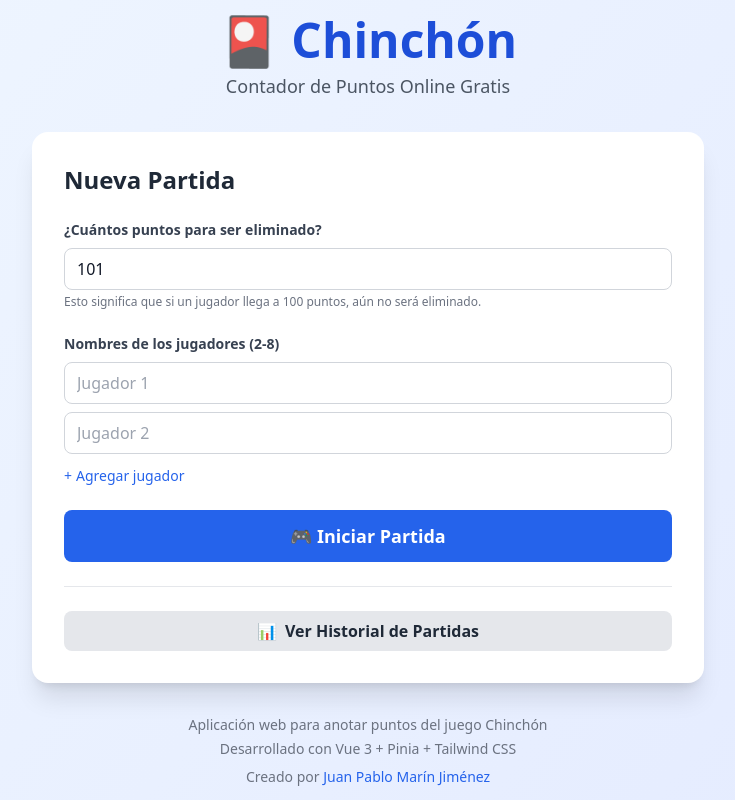
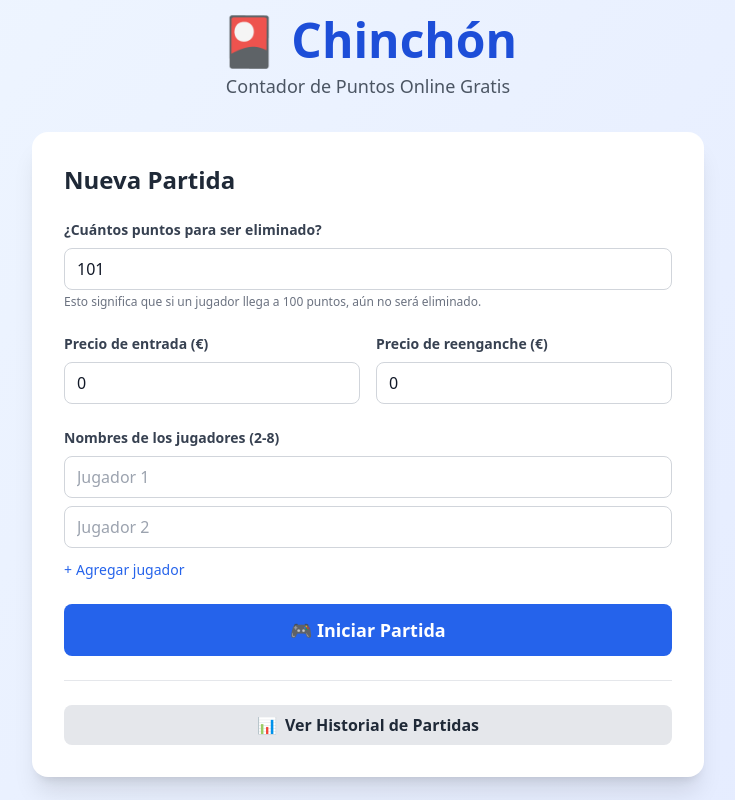
Before and after one commit to jpmarinjimenez/chinchon, a Vue app: page / in a window 1280 px wide. Shown: the top 800 px of the page, without its empty margins (272-1007 px from the left). Built offline with nearby package versions, Linux system fonts and the light colour scheme.

Commit message:
feat: implement pot system with entry/rebuy fees, UI display, and audio feedback

```diff
--- a/src/components/HeaderBar.vue
+++ b/src/components/HeaderBar.vue
@@ -9,6 +9,9 @@
           </h1>
           <p class="text-blue-100 text-sm mt-1">
             Ronda {{ rondaActual }} · Límite: {{ limite }} puntos
+            <span v-if="boteAcumulado > 0" class="ml-2 font-bold text-yellow-300">
+              · Bote: {{ boteAcumulado }}€
+            </span>
           </p>
         </div>
 
@@ -67,6 +70,10 @@ export default {
       type: Number,
       required: true
     },
+    boteAcumulado: {
+      type: Number,
+      default: 0
+    },
     puedeAnadirJugador: {
       type: Boolean,
       default: false
--- a/src/components/NewGameForm.vue
+++ b/src/components/NewGameForm.vue
@@ -24,6 +24,36 @@
                 <p v-else class="text-xs text-gray-500 mt-1">
                     Esto significa que si un jugador llega a {{ limite - 1 }} puntos, aún no será eliminado.
                 </p>
+            </div>
+
+            <!-- Precios de Entrada y Reenganche -->
+            <div class="grid grid-cols-1 md:grid-cols-2 gap-4 mb-6">
+                <div>
+                    <label for="precioEntrada" class="block text-sm font-semibold text-gray-700 mb-2">
+                        Precio de entrada (€)
+                    </label>
+                    <input
+                        id="precioEntrada"
+                        v-model.number="precioEntrada"
+                        type="number"
+                        min="0"
+                        step="0.5"
+                        class="input-field"
+                    />
+                </div>
+                <div>
+                    <label for="precioReenganche" class="block text-sm font-semibold text-gray-700 mb-2">
+                        Precio de reenganche (€)
+                    </label>
+                    <input
+                        id="precioReenganche"
+                        v-model.number="precioReenganche"
+                        type="number"
+                        min="0"
+                        step="0.5"
+                        class="input-field"
+                    />
+                </div>
             </div>
 
             <!-- Nombres de jugadores -->
@@ -93,6 +123,8 @@ export default {
     emits: ['iniciar-juego'],
     setup(props, { emit }) {
         const limite = ref(101);
+        const precioEntrada = ref(0);
+        const precioReenganche = ref(0);
         const nombresJugadores = ref(['', '']);
         const mostrarErrores = ref(false);
 
@@ -130,11 +162,15 @@ export default {
             emit('iniciar-juego', {
                 limite: limite.value,
                 jugadores: nombresJugadores.value.filter((n) => n.trim().length > 0),
+                precioEntrada: precioEntrada.value || 0,
+                precioReenganche: precioReenganche.value || 0,
             });
         };
 
         return {
             limite,
+            precioEntrada,
+            precioReenganche,
             nombresJugadores,
             mostrarErrores,
             limiteValido,
--- a/src/composables/useAudio.js
+++ b/src/composables/useAudio.js
@@ -129,10 +129,53 @@ export const reproducirSonidoAlerta = () => {
   }
 }
 
+/**
+ * Reproduce un sonido de dinero (monedas cayendo)
+ */
+export const reproducirSonidoDinero = () => {
+  try {
+    const audioContext = new (window.AudioContext || window.webkitAudioContext)()
+
+    // Tonos tipo moneda (agudos y rápidos)
+    const oscillator1 = audioContext.createOscillator()
+    const gainNode1 = audioContext.createGain()
+
+    oscillator1.connect(gainNode1)
+    gainNode1.connect(audioContext.destination)
+
+    oscillator1.frequency.value = 1200
+    oscillator1.type = 'sine'
+    gainNode1.gain.setValueAtTime(0, audioContext.currentTime)
+    gainNode1.gain.linearRampToValueAtTime(0.3, audioContext.currentTime + 0.05)
+    gainNode1.gain.exponentialRampToValueAtTime(0.01, audioContext.currentTime + 0.15)
+
+    oscillator1.start(audioContext.currentTime)
+    oscillator1.stop(audioContext.currentTime + 0.15)
+
+    const oscillator2 = audioContext.createOscillator()
+    const gainNode2 = audioContext.createGain()
+
+    oscillator2.connect(gainNode2)
+    gainNode2.connect(audioContext.destination)
+
+    oscillator2.frequency.value = 1600
+    oscillator2.type = 'sine'
+    gainNode2.gain.setValueAtTime(0, audioContext.currentTime + 0.08)
+    gainNode2.gain.linearRampToValueAtTime(0.3, audioContext.currentTime + 0.13)
+    gainNode2.gain.exponentialRampToValueAtTime(0.01, audioContext.currentTime + 0.3)
+
+    oscillator2.start(audioContext.currentTime + 0.08)
+    oscillator2.stop(audioContext.currentTime + 0.3)
+  } catch (error) {
+    console.log('Audio no disponible:', error)
+  }
+}
+
 export function useAudio() {
   return {
     reproducirSonidoEspecial,
     reproducirSonidoVictoria,
-    reproducirSonidoAlerta
+    reproducirSonidoAlerta,
+    reproducirSonidoDinero
   }
 }
--- a/src/stores/gameStore.js
+++ b/src/stores/gameStore.js
@@ -4,6 +4,9 @@ export const useGameStore = defineStore('game', {
   state: () => ({
     // Configuración del juego
     limiteEliminacion: 100,
+    precioEntrada: 0,
+    precioReenganche: 0,
+    boteAcumulado: 0,
     jugadores: [],
     rondas: [],
     juegoActivo: false,
@@ -82,9 +85,14 @@ export const useGameStore = defineStore('game', {
      * Inicializa un nuevo juego
      * @param {number} limite - Puntos límite para ser eliminado
      * @param {Array<string>} nombresJugadores - Array con los nombres de los jugadores
+     * @param {number} precioEntrada - Precio de entrada al juego
+     * @param {number} precioReenganche - Precio por reengancharse
      */
-    iniciarNuevoJuego(limite, nombresJugadores) {
+    iniciarNuevoJuego(limite, nombresJugadores, precioEntrada = 0, precioReenganche = 0) {
       this.limiteEliminacion = limite
+      this.precioEntrada = precioEntrada
+      this.precioReenganche = precioReenganche
+      this.boteAcumulado = nombresJugadores.length * precioEntrada
       this.jugadores = nombresJugadores.map((nombre, index) => ({
         id: `jugador-${Date.now()}-${index}`,
         nombre: nombre.trim(),
@@ -183,6 +191,7 @@ export const useGameStore = defineStore('game', {
       }
 
       jugador.vecesReenganchado++
+      this.boteAcumulado += this.precioReenganche
 
       this.guardarEnLocalStorage()
     },
@@ -275,6 +284,8 @@ export const useGameStore = defineStore('game', {
         const index = this.jugadores.findIndex(j => j.id === jugadorId)
         if (index !== -1) {
           this.jugadores.splice(index, 1)
+          this.boteAcumulado -= this.precioEntrada
+          if (this.boteAcumulado < 0) this.boteAcumulado = 0
           this.guardarEnLocalStorage()
         }
       }
@@ -324,6 +335,9 @@ export const useGameStore = defineStore('game', {
 
       // Añadir el jugador al array
       this.jugadores.push(nuevoJugador)
+
+      // Añadir precio de entrada al bote
+      this.boteAcumulado += this.precioEntrada
 
       // Añadir puntos null en todas las rondas anteriores para este jugador
       this.rondas.forEach(ronda => {
@@ -391,6 +405,9 @@ export const useGameStore = defineStore('game', {
         fecha: this.fechaInicio,
         fechaFin: new Date().toISOString(),
         limiteEliminacion: this.limiteEliminacion,
+        precioEntrada: this.precioEntrada,
+        precioReenganche: this.precioReenganche,
+        boteAcumulado: this.boteAcumulado,
         jugadores: JSON.parse(JSON.stringify(this.jugadores)),
         rondas: JSON.parse(JSON.stringify(this.rondas)),
         ganador: this.ganador ? this.ganador.nombre : 'N/A'
@@ -415,6 +432,9 @@ export const useGameStore = defineStore('game', {
       if (!partida) return
 
       this.limiteEliminacion = partida.limiteEliminacion
+      this.precioEntrada = partida.precioEntrada || 0
+      this.precioReenganche = partida.precioReenganche || 0
+      this.boteAcumulado = partida.boteAcumulado || 0
       this.jugadores = JSON.parse(JSON.stringify(partida.jugadores))
       this.rondas = JSON.parse(JSON.stringify(partida.rondas))
       this.juegoActivo = false
@@ -445,6 +465,9 @@ export const useGameStore = defineStore('game', {
       this.juegoActivo = false
       this.juegoFinalizado = false
       this.limiteEliminacion = 100
+      this.precioEntrada = 0
+      this.precioReenganche = 0
+      this.boteAcumulado = 0
       this.fechaInicio = null
 
       this.guardarEnLocalStorage()
@@ -456,6 +479,9 @@ export const useGameStore = defineStore('game', {
     guardarEnLocalStorage() {
       const estado = {
         limiteEliminacion: this.limiteEliminacion,
+        precioEntrada: this.precioEntrada,
+        precioReenganche: this.precioReenganche,
+        boteAcumulado: this.boteAcumulado,
         jugadores: this.jugadores,
         rondas: this.rondas,
         juegoActivo: this.juegoActivo,
@@ -474,6 +500,9 @@ export const useGameStore = defineStore('game', {
         try {
           const estado = JSON.parse(estadoGuardado)
           this.limiteEliminacion = estado.limiteEliminacion
+          this.precioEntrada = estado.precioEntrada || 0
+          this.precioReenganche = estado.precioReenganche || 0
+          this.boteAcumulado = estado.boteAcumulado || 0
           this.jugadores = estado.jugadores || []
           this.rondas = estado.rondas || []
           this.juegoActivo = estado.juegoActivo || false
--- a/src/views/GameView.vue
+++ b/src/views/GameView.vue
@@ -4,6 +4,7 @@
     <HeaderBar
       :ronda-actual="gameStore.rondaActual"
       :limite="gameStore.limiteEliminacion"
+      :bote-acumulado="gameStore.boteAcumulado"
       :puede-anadir-jugador="puedeAnadirJugador"
       @finalizar-ronda="abrirModalFinalizarRonda"
       @deshacer-ronda="deshacerRonda"
@@ -211,7 +212,7 @@ export default {
   setup() {
     const router = useRouter()
     const gameStore = useGameStore()
-    const { reproducirSonidoVictoria } = useAudio()
+    const { reproducirSonidoVictoria, reproducirSonidoDinero } = useAudio()
 
     // SEO para página de juego
     useSeo({
@@ -281,6 +282,10 @@ export default {
     const reengancharJugador = (jugadorId) => {
       gameStore.reengancharJugador(jugadorId)
 
+      if (gameStore.precioReenganche > 0) {
+        reproducirSonidoDinero()
+      }
+
       // Remover jugador de la lista
       jugadoresQueAlcanzaronLimite.value = jugadoresQueAlcanzaronLimite.value.filter(
         j => j.id !== jugadorId
@@ -327,9 +332,11 @@ export default {
         // Guardar los nombres de los jugadores actuales
         const nombresJugadores = gameStore.jugadores.map(j => j.nombre)
         const limite = gameStore.limiteEliminacion
+        const precioEntrada = gameStore.precioEntrada
+        const precioReenganche = gameStore.precioReenganche
 
         // Iniciar nueva partida con los mismos jugadores
-        gameStore.iniciarNuevoJuego(limite, nombresJugadores)
+        gameStore.iniciarNuevoJuego(limite, nombresJugadores, precioEntrada, precioReenganche)
       }
     }
 
@@ -360,6 +367,9 @@ export default {
       const resultado = gameStore.anadirJugadorAPartida(nombre)
 
       if (resultado) {
+        if (gameStore.precioEntrada > 0) {
+          reproducirSonidoDinero()
+        }
         // Jugador añadido exitosamente
         cerrarModalAnadirJugador()
       } else {
--- a/src/views/HomeView.vue
+++ b/src/views/HomeView.vue
@@ -172,8 +172,8 @@ export default {
       return gameStore.juegoActivo && gameStore.jugadores.length > 0
     })
 
-    const iniciarNuevaPartida = ({ limite, jugadores }) => {
-      gameStore.iniciarNuevoJuego(limite, jugadores)
+    const iniciarNuevaPartida = ({ limite, jugadores, precioEntrada, precioReenganche }) => {
+      gameStore.iniciarNuevoJuego(limite, jugadores, precioEntrada, precioReenganche)
       router.push('/juego')
     }
 
```
